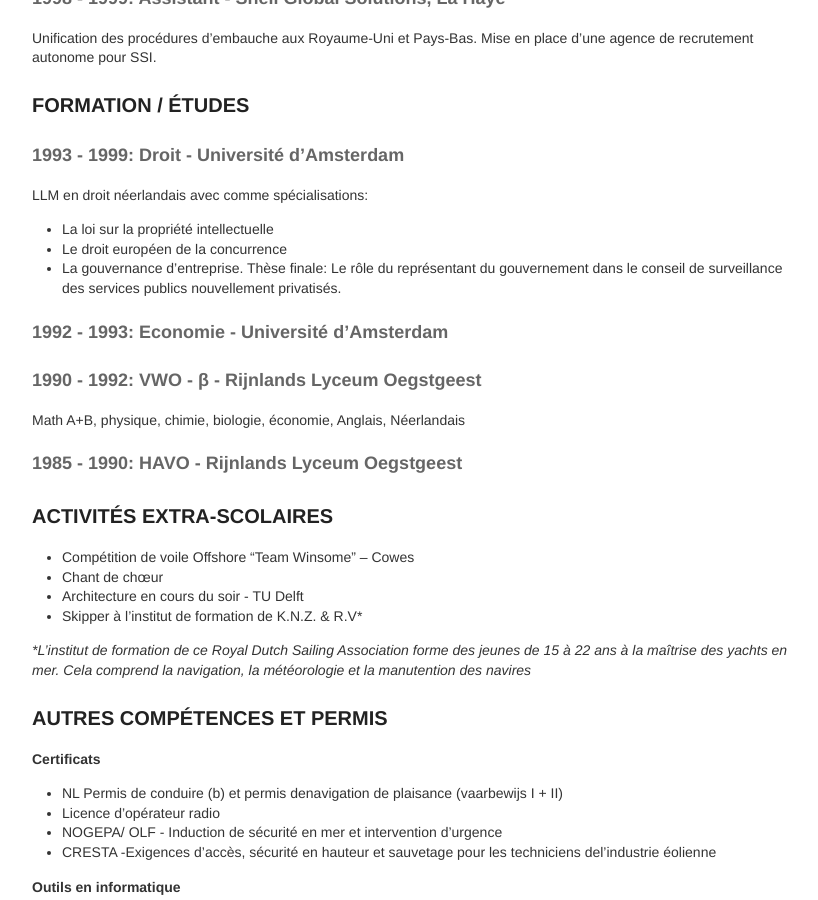
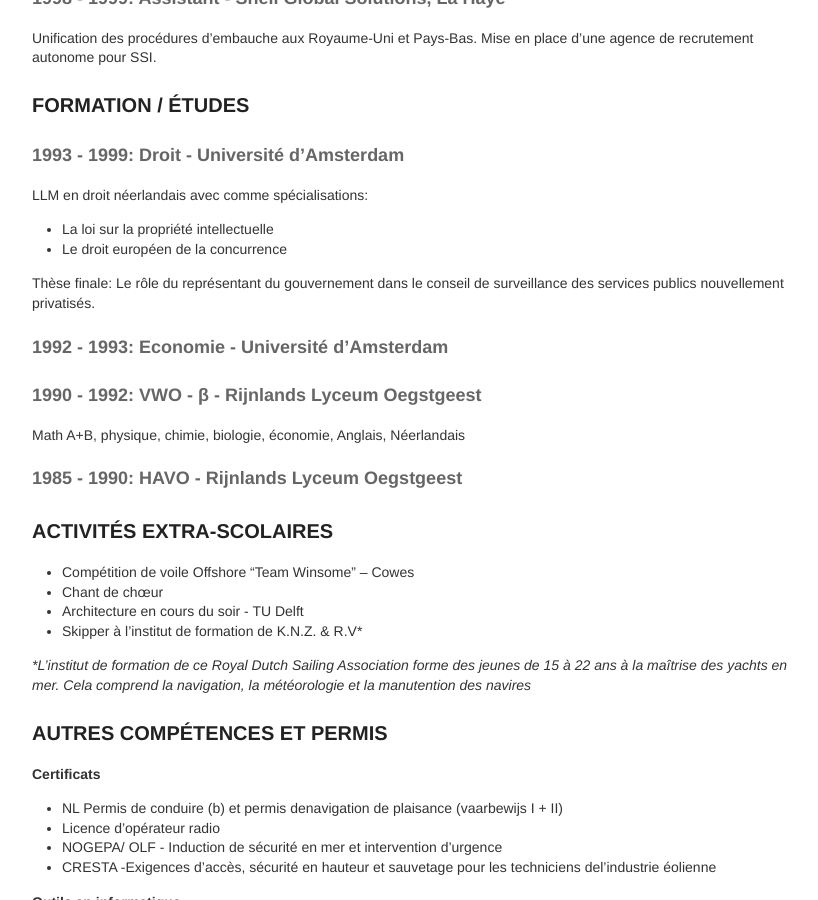
Before and after one commit to fprisse/fprisse.github.io, a Jekyll site: the page built from _pages/fr.md, in a window 1280 px wide and 900 px high, scrolled down 880 px. Shown: the whole window, without its empty margins (228-1046 px from the left). Built offline with Jekyll 4.4.1, drawn with Linux system fonts in a browser that asks for light colours; comment, search, counter and statistics services are not loaded.

Commit message:
inkorting studie curriculum

```diff
--- a/_pages/fr.md
+++ b/_pages/fr.md
@@ -42,7 +42,8 @@ LLM en droit néerlandais avec comme spécialisations:
 
 - La loi sur la propriété intellectuelle
 - Le droit européen de la concurrence
-- La gouvernance d'entreprise. Thèse finale: Le rôle du représentant du gouvernement dans le conseil de surveillance des services publics nouvellement privatisés.
+
+Thèse finale: Le rôle du représentant du gouvernement dans le conseil de surveillance des services publics nouvellement privatisés.
 
 #### 1992 - 1993: Economie - Université d'Amsterdam
 #### 1990 - 1992: VWO - β - Rijnlands Lyceum Oegstgeest
```
